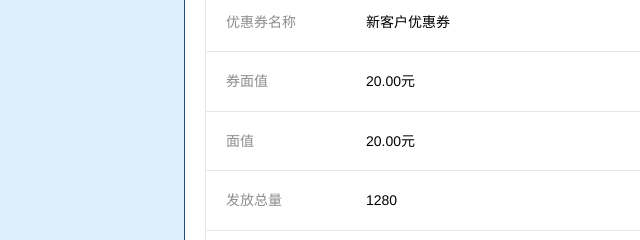
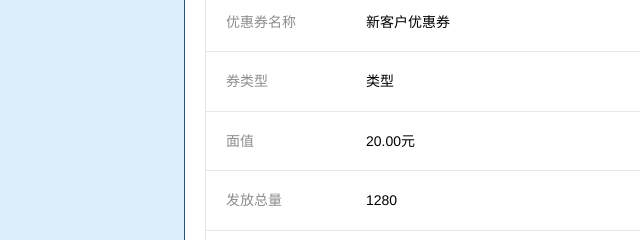
Before and after one commit to sszsfan/m.htelife.com, a plain HTML site: page coupons_share_rule.html in a window 1280 px wide. Shown: the part 280-520 px from the top of the page, 15-655 px from the left. Drawn offline with Linux system fonts and the light colour scheme.

Commit message:
6.3update 券类型
券类型

```diff
--- a/coupons_share_rule.html
+++ b/coupons_share_rule.html
@@ -184,12 +184,12 @@
 							                </div>
 							            </li>
 							            <li class="account_setting_item">
-								            <h4>券面值</h4>
+								            <h4>券类型</h4>
 								            <div class="meta_opr">
 									            <a href="javascript:void(0);" class="js_button_006">设置</a>
 								            </div>
 								            <div class="meta_content">
-								            	20.00元
+								            	类型
 								            </div>
 							            </li>
 							            <li class="account_setting_item">
```
